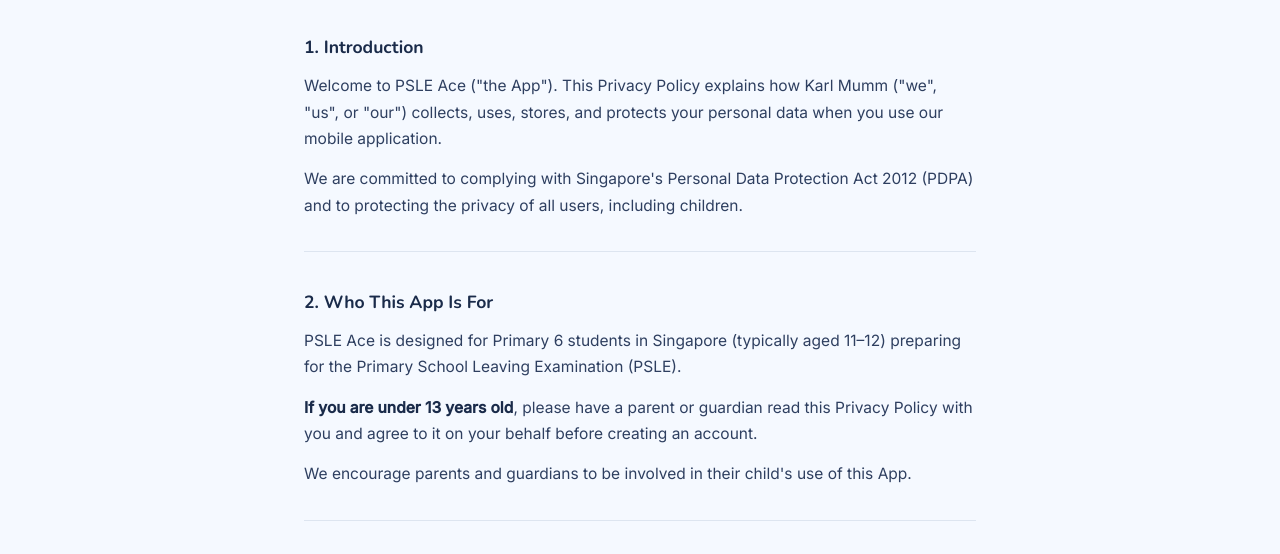
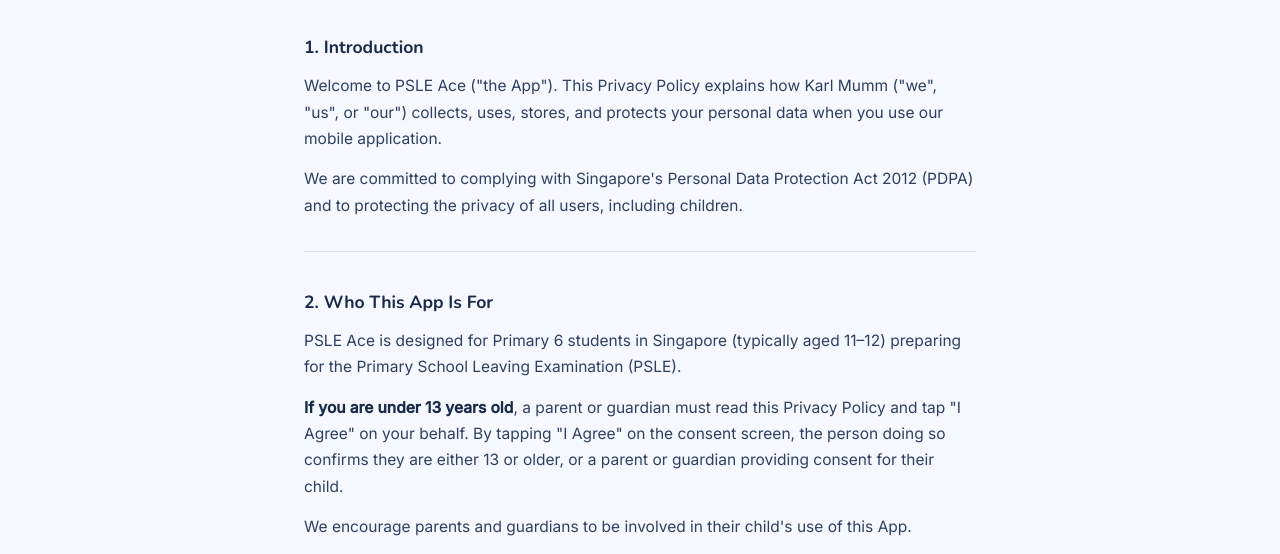
Before and after one commit to psle-ace/psle-ace.github.io, a plain HTML site: page privacy.html in a window 1280 px wide. Shown: the part 242-796 px from the top of the page. Drawn offline with nearby package versions, Linux system fonts and the light colour scheme.

Commit message:
Update privacy.html

```diff
--- a/privacy.html
+++ b/privacy.html
@@ -69,7 +69,11 @@
 
     <h2>2. Who This App Is For</h2>
     <p>PSLE Ace is designed for Primary 6 students in Singapore (typically aged 11–12) preparing for the Primary School Leaving Examination (PSLE).</p>
-    <p><strong>If you are under 13 years old</strong>, please have a parent or guardian read this Privacy Policy with you and agree to it on your behalf before creating an account.</p>
+    <p><strong>If you are under 13 years old</strong>, a parent or
+guardian must read this Privacy Policy and tap "I Agree" on
+your behalf. By tapping "I Agree" on the consent screen, the
+person doing so confirms they are either 13 or older, or a
+parent or guardian providing consent for their child.</p>
     <p>We encourage parents and guardians to be involved in their child's use of this App.</p>
 
     <hr />
```
